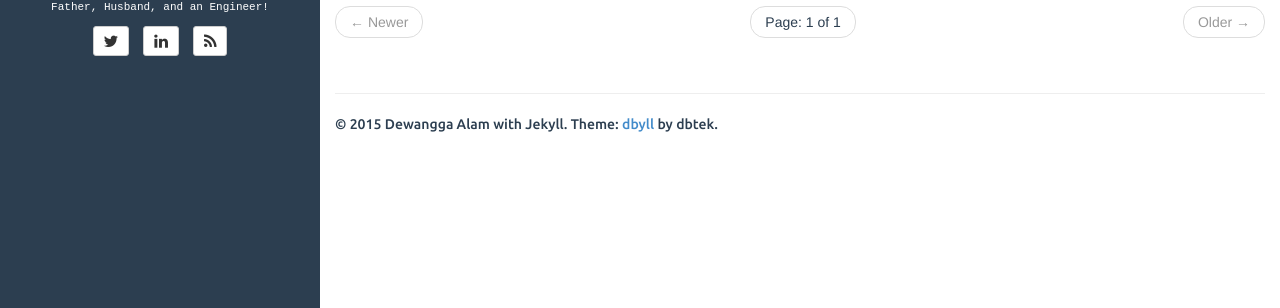
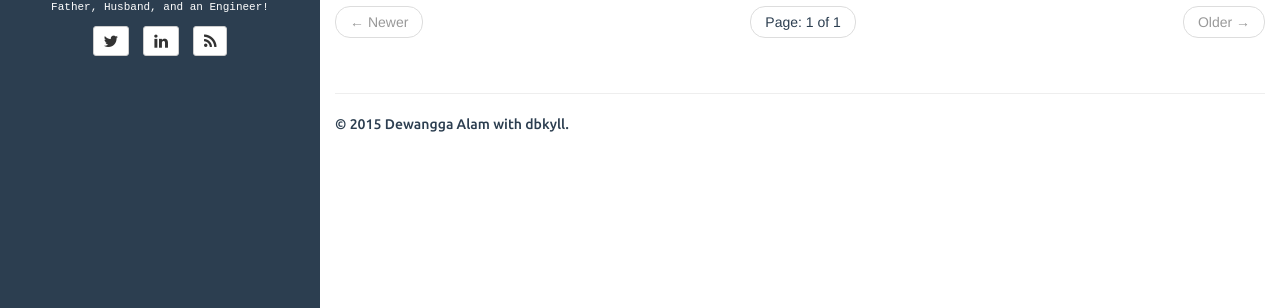
Before and after one commit to draskolnikova/draskolnikova.github.io, a Jekyll site: the page built from index.html, in a window 1280 px wide. Shown: the part 298-606 px from the top of the page. Built offline with Jekyll 4.4.1, drawn with Linux system fonts in a browser that asks for light colours; the list of posts is cut into pages by our own code.

Commit message:
modified footer

```diff
--- a/_includes/default.html
+++ b/_includes/default.html
@@ -99,7 +99,7 @@
 		<footer>
 			<hr/>
 			<p>
-				&copy; {{ site.time | date: '%Y' }} {{ site.author.name }} with Jekyll. Theme: <a href="https://github.com/dbtek/dbyll">dbyll</a> by dbtek.
+				&copy; {{ site.time | date: '%Y' }} {{ site.author.name }} with dbkyll.
 			</p>
 		</footer>
 	</div>
```
